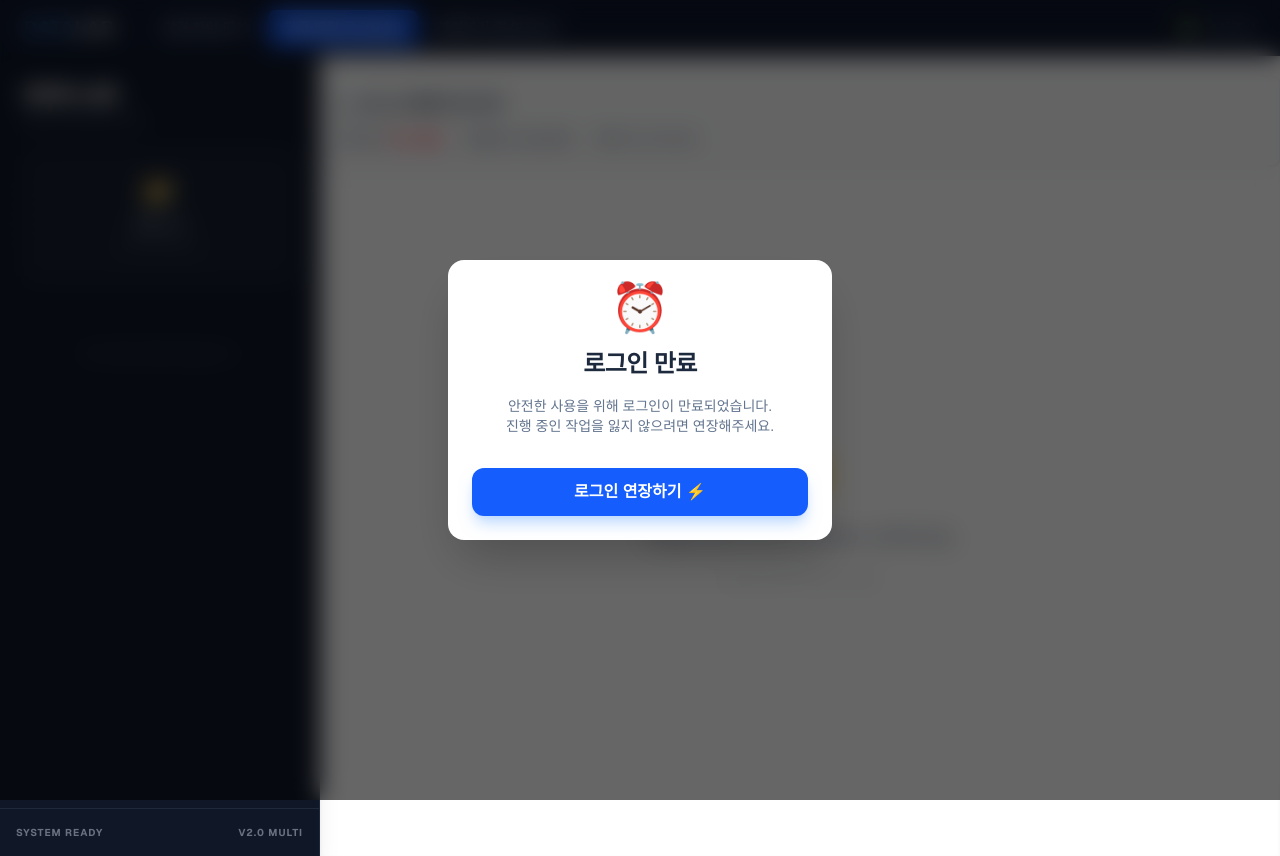
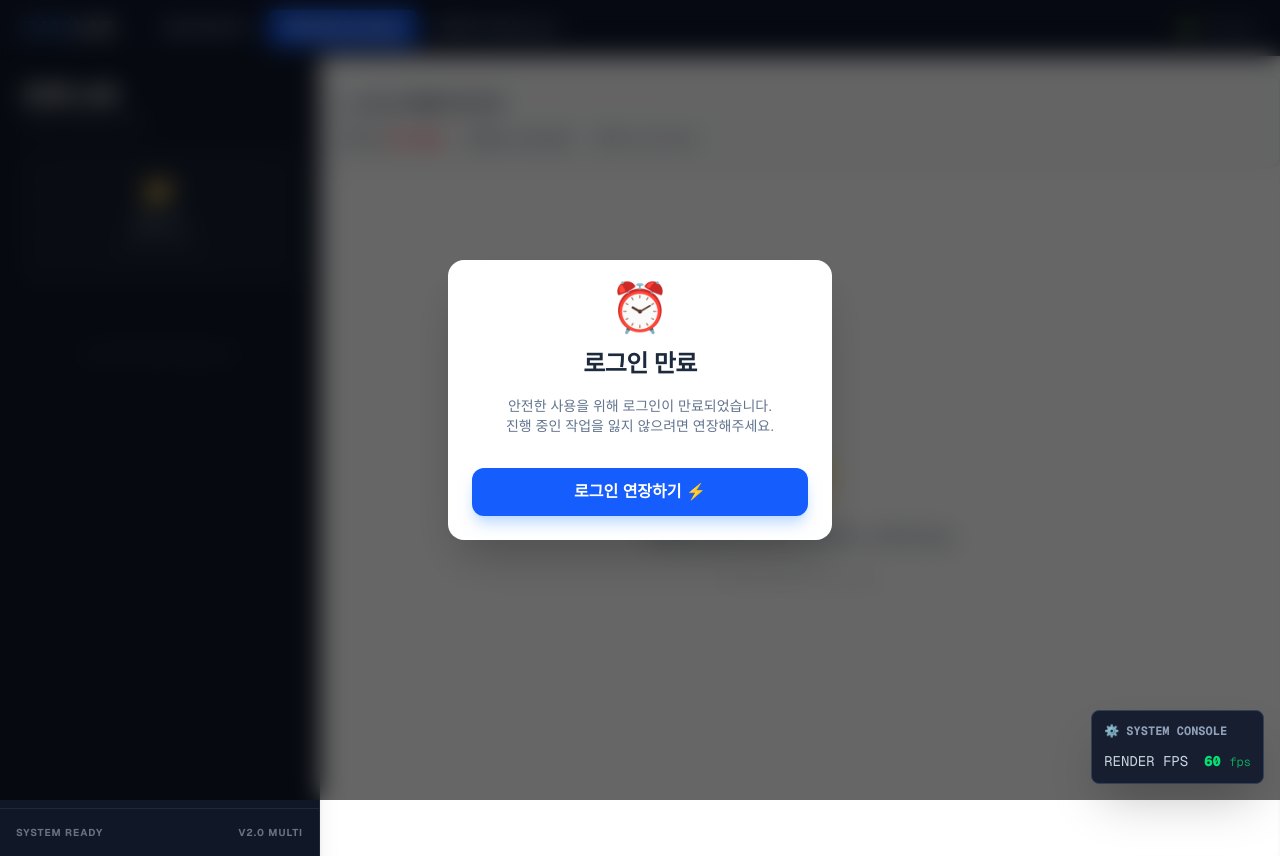
Before and after one commit to judaihyun/upload_paste, a Next.js app: page /testbed/multi in a window 1280 px wide. Built offline with nearby package versions, Linux system fonts and the light colour scheme; what ag-grid-community would draw is missing.

Commit message:
monitor FPS

```diff
--- a/app/components/Console.tsx
+++ b/app/components/Console.tsx
@@ -1,3 +1,4 @@
+import { useFPS } from "@/hooks/useFPS";
 import React, { useEffect, useRef } from "react";
 
 export interface MemoryStats {
@@ -13,6 +14,15 @@ interface ConsoleProps {
 
 export default function Console({ memoryStats, isParsing }: ConsoleProps) {
     const formatMB = (bytes: number) => (bytes / 1024 / 1024).toFixed(2);
+    const fps = useFPS();
+
+    // FPS 수치에 따른 색상 시각화 (60 방어 여부)
+    const getFpsColor = (currentFps: number) => {
+        if (currentFps === 0) return "text-slate-500"; // 초기 로딩
+        if (currentFps >= 55) return "text-green-400"; // 정상 (60fps 방어)
+        if (currentFps >= 30) return "text-yellow-400"; // 경고 (버벅임 시작)
+        return "text-red-500"; // 크리티컬 (메인 스레드 블로킹 심각)
+    };
 
     return (
         <div className="mt-5">
@@ -22,6 +32,7 @@ export default function Console({ memoryStats, isParsing }: ConsoleProps) {
                     <h4 className="font-semibold text-gray-800 m-0 flex items-center gap-2">
                         📊 V8 JS 메모리 모니터
                     </h4>
+
                     {isParsing && (
                         <span className="text-sm font-bold text-blue-600 animate-pulse">
                             파싱 진행 중... (UI 블로킹 유의)
@@ -52,6 +63,19 @@ export default function Console({ memoryStats, isParsing }: ConsoleProps) {
                     </p>
                 )}
             </div>
+            <div className="fixed bottom-4 right-4 bg-slate-900/90 border border-slate-700 rounded-lg p-3 shadow-2xl backdrop-blur-sm z-[9999] font-mono text-sm flex flex-col gap-2 pointer-events-none">
+                <div className="text-slate-400 text-xs font-bold mb-1">⚙️ SYSTEM CONSOLE</div>
+
+                <div className="flex items-center justify-between gap-4">
+                    <span className="text-slate-300">RENDER FPS</span>
+                    <span className={`font-black ${getFpsColor(fps)}`}>
+                        {fps === 0 ? "--" : fps}{" "}
+                        <span className="text-xs font-normal opacity-70">fps</span>
+                    </span>
+                </div>
+
+                {/* 향후 워커 상태나 파싱 큐 상태를 여기에 추가할 수 있습니다 */}
+            </div>
         </div>
     );
 }
--- /dev/null
+++ b/app/hooks/useFPS.ts
@@ -0,0 +1,37 @@
+// hooks/useFPS.ts
+import { useState, useEffect, useRef } from "react";
+
+export function useFPS() {
+    const [fps, setFps] = useState(0);
+
+    // 화면을 리렌더링하지 않고 메모리에서만 빠르게 값을 추적하기 위한 Ref
+    const frames = useRef(0);
+    const lastTime = useRef(performance.now());
+    const frameRef = useRef<number>(0);
+
+    useEffect(() => {
+        const calculateFPS = () => {
+            frames.current += 1;
+            const now = performance.now();
+
+            // 1초(1000ms)마다 모인 프레임 수를 React 상태로 밀어넣어 UI 업데이트
+            if (now - lastTime.current >= 1000) {
+                setFps(frames.current);
+                frames.current = 0; // 프레임 카운트 초기화
+                lastTime.current = now; // 시간 초기화
+            }
+
+            // 브라우저의 다음 페인트(Paint) 사이클에 다시 자신을 호출 (무한 루프)
+            frameRef.current = requestAnimationFrame(calculateFPS);
+        };
+
+        // 루프 시작
+        frameRef.current = requestAnimationFrame(calculateFPS);
+
+        return () => {
+            if (frameRef.current) cancelAnimationFrame(frameRef.current);
+        };
+    }, []);
+
+    return fps;
+}
```
